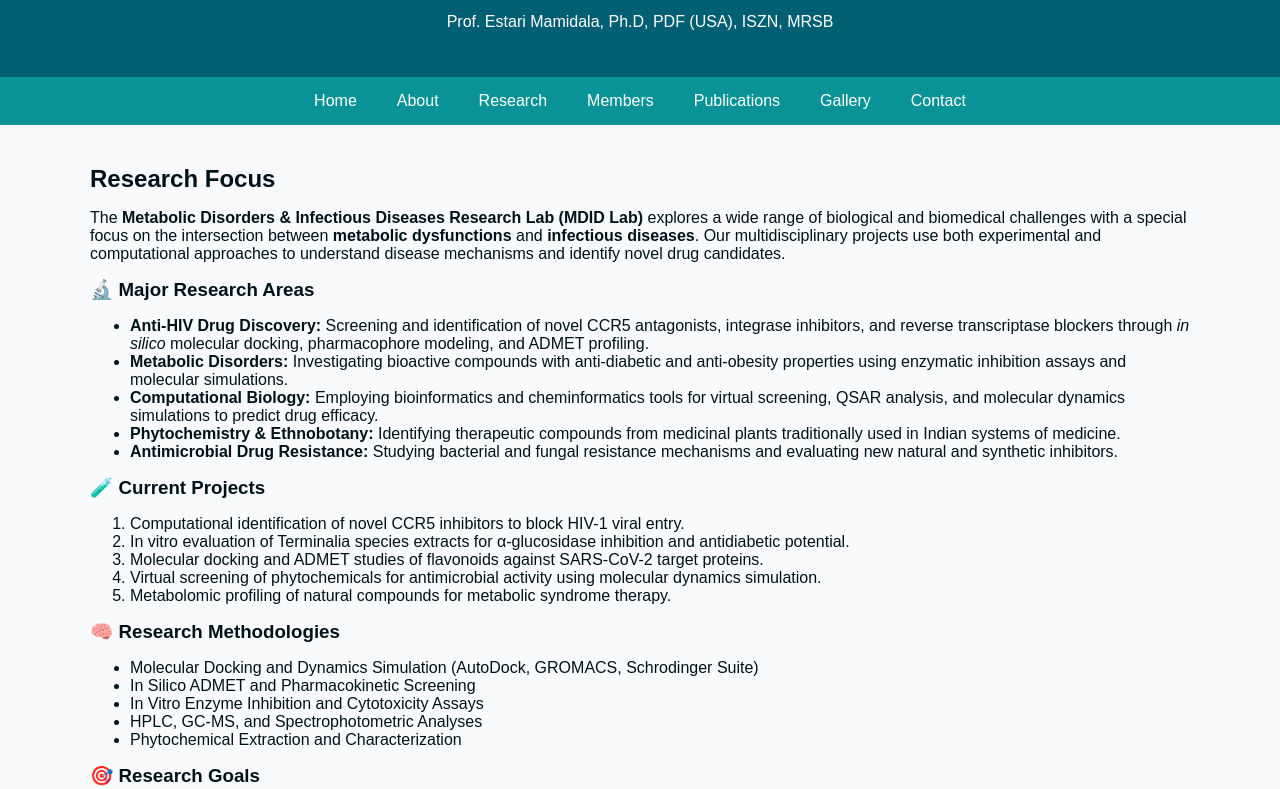
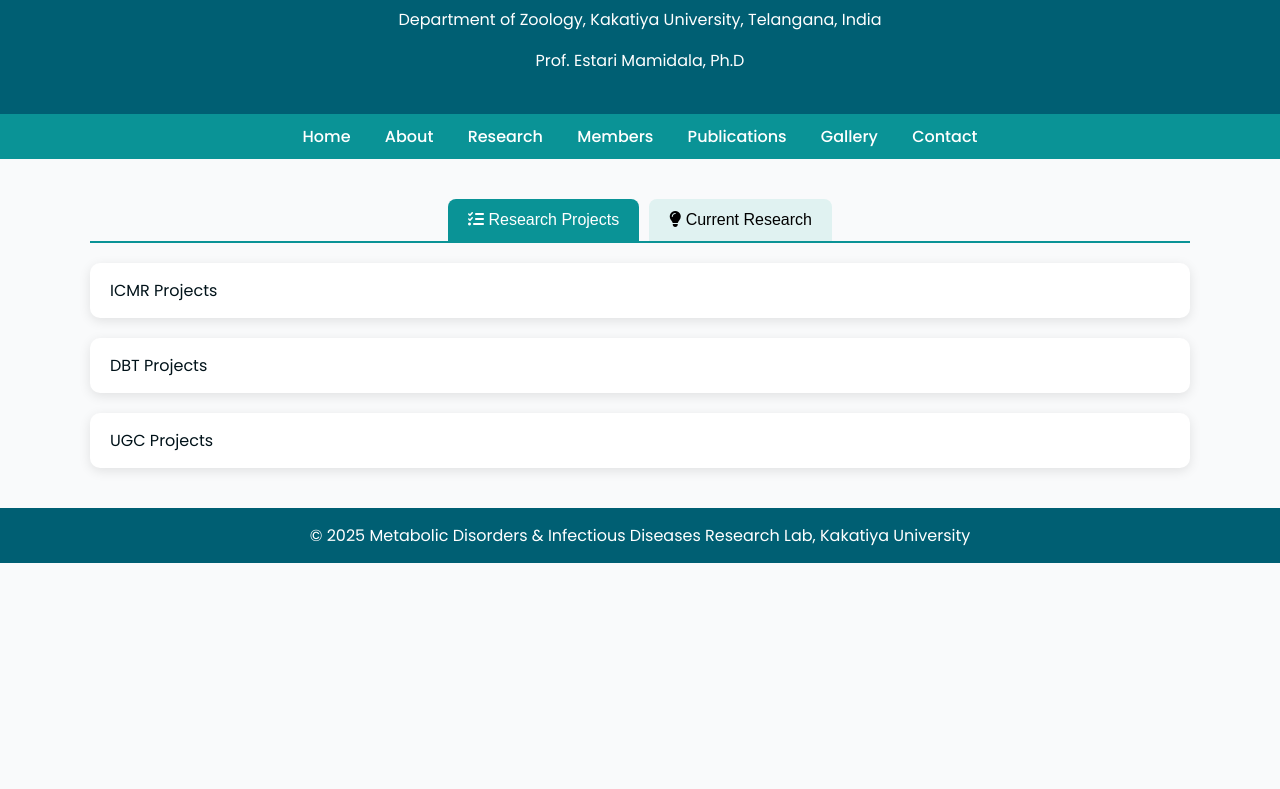
Before and after one commit to sathishangadi/mdid-lab-ku, a plain HTML site: page research.html in a window 1280 px wide. Shown: the part 109-898 px from the top of the page. After the commit the page ends 800 px from the top, so only its background shows below. Drawn offline with Linux system fonts and the light colour scheme.

Commit message:
update research.html and about.html

```diff
--- a/research.html
+++ b/research.html
@@ -4,13 +4,120 @@
 <meta charset="UTF-8">
 <meta name="viewport" content="width=device-width, initial-scale=1.0">
 <title>Research - MDID Research Lab</title>
-    <link rel="stylesheet" href="css/style.css">
+<link href="https://fonts.googleapis.com/css2?family=Poppins:wght@400;500;600&display=swap" rel="stylesheet">
+<link rel="stylesheet" href="https://cdnjs.cloudflare.com/ajax/libs/font-awesome/6.4.0/css/all.min.css">
+<style>
+body {
+  font-family: 'Poppins', sans-serif;
+  background-color: #f9fafb;
+  color: #001219;
+  margin: 0;
+  padding: 0;
+}
+
+/* Header */
+header {
+  text-align: center;
+  background-color: #005f73;
+  color: white;
+  padding: 25px 20px;
+}
+
+/* Navigation */
+nav {
+  text-align: center;
+  background-color: #0a9396;
+  padding: 10px 0;
+}
+nav a {
+  color: white;
+  text-decoration: none;
+  margin: 0 15px;
+  font-weight: 500;
+}
+nav a:hover { text-decoration: underline; }
+
+/* Container */
+.container {
+  max-width: 1100px;
+  margin: 40px auto;
+  padding: 0 20px;
+}
+
+/* Tabs */
+.tab {
+  display: flex;
+  flex-wrap: wrap;
+  margin-bottom: 20px;
+  border-bottom: 2px solid #0a9396;
+  justify-content: center;
+}
+.tab button {
+  background-color: #e0f2f1;
+  border: none;
+  padding: 12px 20px;
+  cursor: pointer;
+  font-size: 16px;
+  font-weight: 500;
+  margin: 0 5px;
+  border-radius: 8px 8px 0 0;
+  transition: background 0.3s;
+}
+.tab button:hover { background-color: #b2dfdb; }
+.tab button.active { background-color: #0a9396; color: white; }
+
+/* Tab content */
+.tabcontent {
+  display: none;
+  animation: fadeEffect 0.5s;
+}
+@keyframes fadeEffect {
+  from {opacity: 0; transform: translateY(10px);}
+  to {opacity: 1; transform: translateY(0);}
+}
+
+/* Project sections */
+.project-section {
+  background: #fff;
+  border-radius: 10px;
+  box-shadow: 0 3px 12px rgba(0,0,0,0.1);
+  margin-bottom: 20px;
+  padding: 15px 20px;
+  cursor: pointer;
+  transition: transform 0.2s ease, box-shadow 0.2s ease;
+}
+.project-section:hover {
+  transform: translateY(-3px);
+  box-shadow: 0 6px 18px rgba(0,0,0,0.15);
+}
+.project-content {
+  display: none;
+  margin-top: 10px;
+  padding-left: 10px;
+}
+
+/* Footer */
+footer {
+  text-align: center;
+  background-color: #005f73;
+  color: white;
+  padding: 15px 0;
+  margin-top: 40px;
+}
+
+/* Responsive */
+@media (max-width: 600px) {
+  .tab { flex-direction: column; }
+  .tab button { margin-bottom: 5px; width: 100%; justify-content: center; }
+}
+</style>
 </head>
 <body>
+
 <header>
   <h1>Metabolic Disorders & Infectious Diseases Research Lab</h1>
   <p>Department of Zoology, Kakatiya University, Telangana, India</p>
-        <p>Prof. Estari Mamidala, Ph.D, PDF (USA), ISZN, MRSB</p>
+  <p>Prof. Estari Mamidala, Ph.D</p>
 </header>
 
 <nav>
@@ -24,51 +131,74 @@
 </nav>
 
 <div class="container">
-        <h2>Research Focus</h2>
-        <p>
-            The <strong>Metabolic Disorders & Infectious Diseases Research Lab (MDID Lab)</strong> explores a wide range of biological and biomedical challenges with a special focus on the intersection between <strong>metabolic dysfunctions</strong> and <strong>infectious diseases</strong>. Our multidisciplinary projects use both experimental and computational approaches to understand disease mechanisms and identify novel drug candidates.
-        </p>
 
-        <h3>🔬 Major Research Areas</h3>
+  <!-- Tabs -->
+  <div class="tab">
+    <button class="tablinks active" onclick="openTab(event, 'projects')"><i class="fas fa-tasks"></i> Research Projects</button>
+    <button class="tablinks" onclick="openTab(event, 'current')"><i class="fas fa-lightbulb"></i> Current Research</button>
+  </div>
+
+  <!-- Research Projects -->
+  <div id="projects" class="tabcontent" style="display:block;">
+
+    <div class="project-section" onclick="toggleContent('icmr')">ICMR Projects</div>
+    <div class="project-content" id="icmr">
       <ul>
-            <li><strong>Anti-HIV Drug Discovery:</strong> Screening and identification of novel CCR5 antagonists, integrase inhibitors, and reverse transcriptase blockers through <em>in silico</em> molecular docking, pharmacophore modeling, and ADMET profiling.</li>
-            <li><strong>Metabolic Disorders:</strong> Investigating bioactive compounds with anti-diabetic and anti-obesity properties using enzymatic inhibition assays and molecular simulations.</li>
-            <li><strong>Computational Biology:</strong> Employing bioinformatics and cheminformatics tools for virtual screening, QSAR analysis, and molecular dynamics simulations to predict drug efficacy.</li>
-            <li><strong>Phytochemistry & Ethnobotany:</strong> Identifying therapeutic compounds from medicinal plants traditionally used in Indian systems of medicine.</li>
-            <li><strong>Antimicrobial Drug Resistance:</strong> Studying bacterial and fungal resistance mechanisms and evaluating new natural and synthetic inhibitors.</li>
+        <li>Development of novel CCR5 inhibitors using in silico screening.</li>
+        <li>Evaluation of plant extracts for anti-diabetic activity.</li>
       </ul>
+    </div>
 
-        <h3>🧪 Current Projects</h3>
-        <ol>
-            <li>Computational identification of novel CCR5 inhibitors to block HIV-1 viral entry.</li>
-            <li>In vitro evaluation of Terminalia species extracts for α-glucosidase inhibition and antidiabetic potential.</li>
-            <li>Molecular docking and ADMET studies of flavonoids against SARS-CoV-2 target proteins.</li>
-            <li>Virtual screening of phytochemicals for antimicrobial activity using molecular dynamics simulation.</li>
-            <li>Metabolomic profiling of natural compounds for metabolic syndrome therapy.</li>
-        </ol>
+    <div class="project-section" onclick="toggleContent('dbt')">DBT Projects</div>
+    <div class="project-content" id="dbt">
+      <ul>
+        <li>Computational and experimental studies on phytochemicals for metabolic disorders.</li>
+        <li>ADMET and pharmacokinetic profiling of bioactive compounds.</li>
+      </ul>
+    </div>
 
-        <h3>🧠 Research Methodologies</h3>
+    <div class="project-section" onclick="toggleContent('ugc')">UGC Projects</div>
+    <div class="project-content" id="ugc">
       <ul>
-            <li>Molecular Docking and Dynamics Simulation (AutoDock, GROMACS, Schrodinger Suite)</li>
-            <li>In Silico ADMET and Pharmacokinetic Screening</li>
-            <li>In Vitro Enzyme Inhibition and Cytotoxicity Assays</li>
-            <li>HPLC, GC-MS, and Spectrophotometric Analyses</li>
-            <li>Phytochemical Extraction and Characterization</li>
+        <li>Investigation of microbial resistance and natural inhibitors.</li>
+        <li>Virtual screening and molecular dynamics simulations for drug discovery.</li>
       </ul>
+    </div>
 
-        <h3>🎯 Research Goals</h3>
-        <p>
-            The MDID Lab aims to integrate traditional zoological and biochemical research with cutting-edge computational tools to:
-        </p>
+  </div>
+
+  <!-- Current Research -->
+  <div id="current" class="tabcontent">
+    <div class="project-section" onclick="toggleContent('rusa')">RUSA 2.0 Project</div>
+    <div class="project-content" id="rusa">
       <ul>
-            <li>Develop predictive models for disease–compound interactions.</li>
-            <li>Discover novel drug candidates from natural sources.</li>
-            <li>Contribute to public health by addressing metabolic and infectious challenges.</li>
+        <li>Enhancing research infrastructure and promoting collaborative projects under RUSA 2.0 funding.</li>
       </ul>
+    </div>
+  </div>
+
 </div>
 
 <footer>
   &copy; 2025 Metabolic Disorders & Infectious Diseases Research Lab, Kakatiya University
 </footer>
+
+<script>
+function openTab(evt, tabName) {
+  var i, tabcontent, tablinks;
+  tabcontent = document.getElementsByClassName("tabcontent");
+  for (i = 0; i < tabcontent.length; i++) { tabcontent[i].style.display = "none"; }
+  tablinks = document.getElementsByClassName("tablinks");
+  for (i = 0; i < tablinks.length; i++) { tablinks[i].classList.remove("active"); }
+  document.getElementById(tabName).style.display = "block";
+  evt.currentTarget.classList.add("active");
+}
+
+function toggleContent(id) {
+  var content = document.getElementById(id);
+  content.style.display = (content.style.display === "block") ? "none" : "block";
+}
+</script>
+
 </body>
 </html>
```
Also changed, not shown: about.html (+118 -10 lines). Lines whose indentation alone changed are shown as unchanged.
